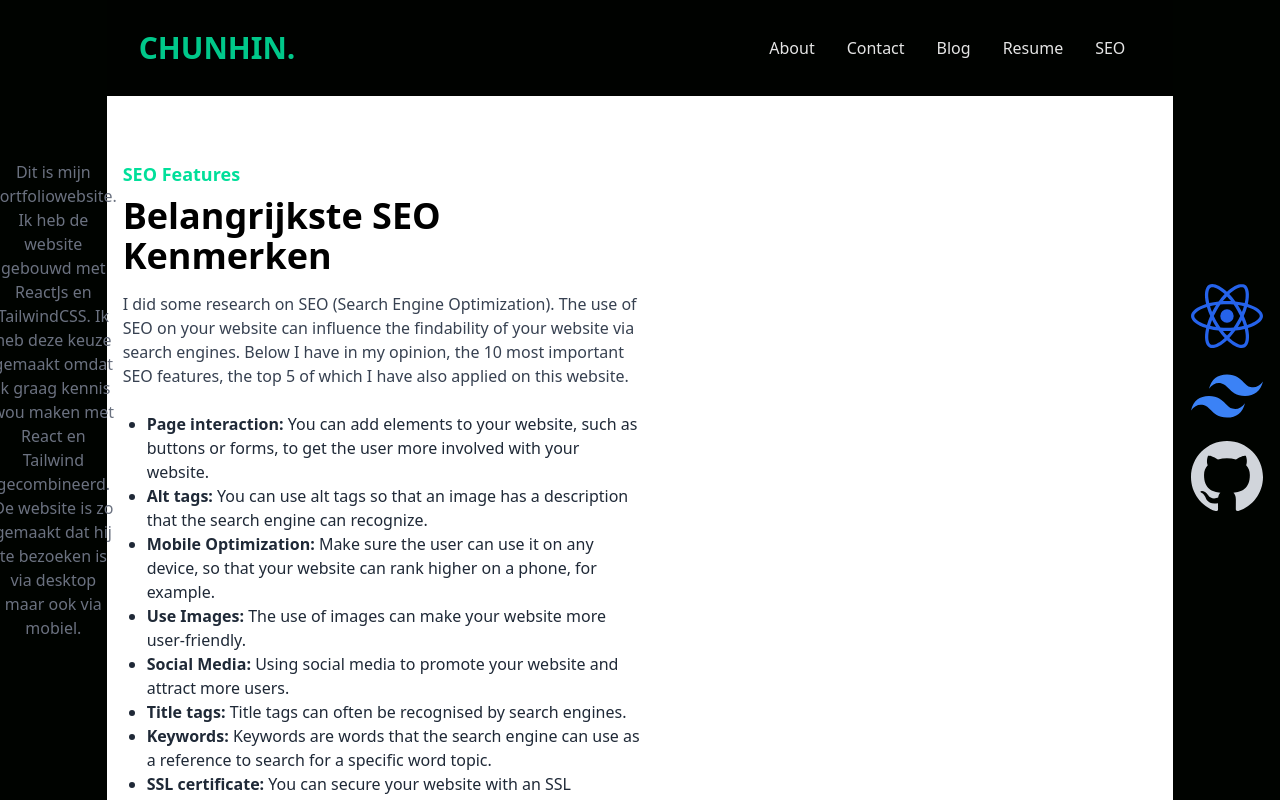
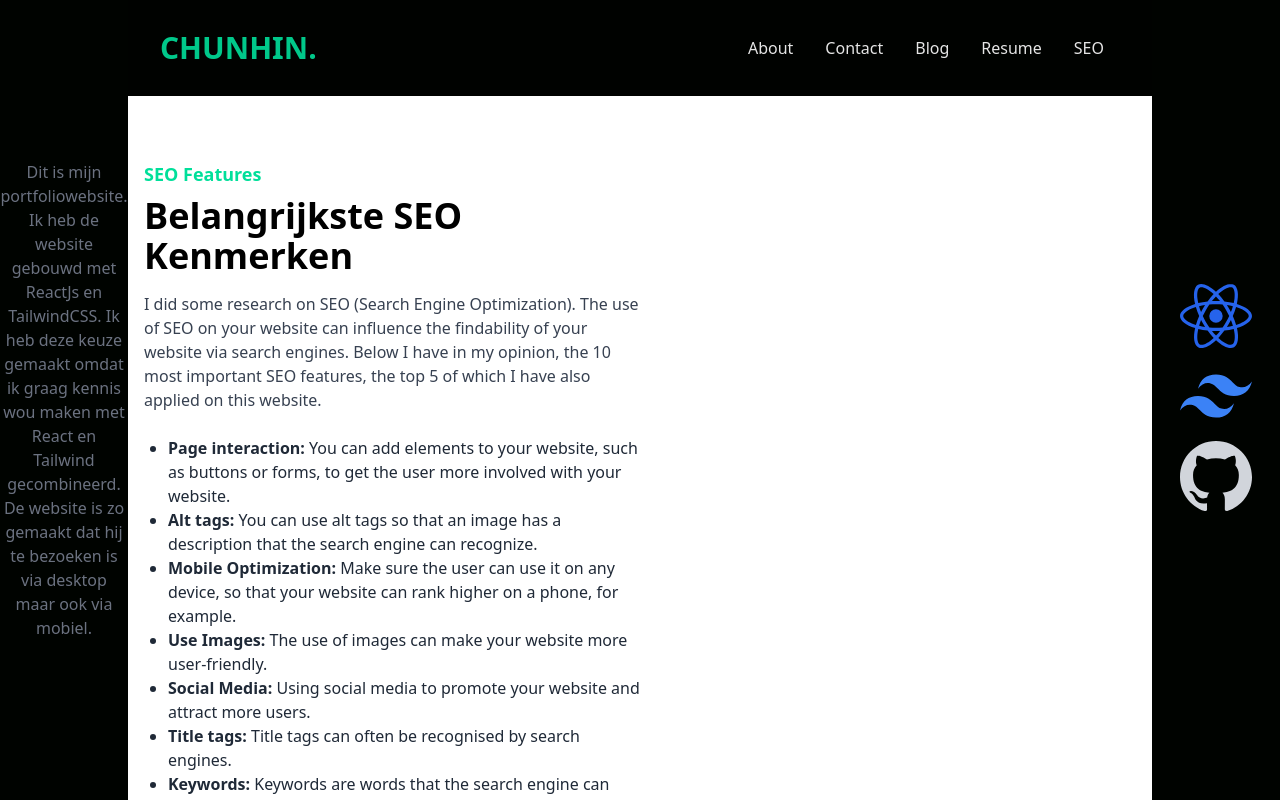
Before and after one commit to Chun-Hin/chunhnin.nl, a React (Create React App) app: page /seo in a window 1280 px wide. Shown: the top 800 px of the page. Built offline with nearby package versions, Linux system fonts and the light colour scheme.

Commit message:
sidebars bugfix

```diff
--- a/src/components/Bars/LeftSidebar.js
+++ b/src/components/Bars/LeftSidebar.js
@@ -3,7 +3,7 @@ import React from "react";
 function LeftSidebar() {
     return(
         <>
-            <div className="flex left-sidebar bg-000300 w-full md:w-1/12 p-4 md:sticky md:top-0 md:left-0 md:order-first sm:order-last md:h-screen flex-col items-center justify-center text-center sm:px-5">
+            <div className="flex left-sidebar bg-000300 w-full md:w-2/12 p-4 md:sticky md:top-0 md:left-0 md:order-first sm:order-last md:h-screen flex-col items-center justify-center text-center sm:px-5">
                 <p className="text-gray-500">
                     Dit is mijn portfoliowebsite. Ik heb de website gebouwd met ReactJs en TailwindCSS. Ik heb deze keuze gemaakt omdat ik graag kennis wou maken met React en Tailwind gecombineerd. De website is zo gemaakt dat hij te bezoeken is via desktop maar ook via mobiel.
                 </p>
--- a/src/components/Bars/RightSidebar.js
+++ b/src/components/Bars/RightSidebar.js
@@ -4,7 +4,7 @@ import React from "react";
 function RightSidebar() {
     return(
         <>
-            <div className="right-sidebar bg-000300 w-full md:w-1/12 p-4 md:sticky md:top-0 md:right-0 sm:fixed left-[-500%] h-screen flex flex-col items-center justify-center">
+            <div className="right-sidebar bg-000300 w-full md:w-2/12 p-4 md:sticky md:top-0 md:right-0 sm:fixed left-[-500%] h-screen flex flex-col items-center justify-center">
                 <a href="https://react.dev/"><SiReact className="text-blue-600 text-7xl mb-2" title="React" /></a>
                 <a href="https://tailwindcss.com/"><SiTailwindcss className="text-blue-500 text-7xl mb-2" title="Tailwind CSS" /></a>
                 <a href="https://github.com/Chun-Hin"><SiGithub className="text-gray-300 text-7xl mb-2" title="GitHub" /></a>
--- a/tailwind.config.js
+++ b/tailwind.config.js
@@ -39,7 +39,8 @@ module.exports = {
         '124': '34rem'
       },
       width: {
-        '104': '28rem'
+        '104': '28rem',
+        '2/12': '10%'
       }
     },
   },
```
